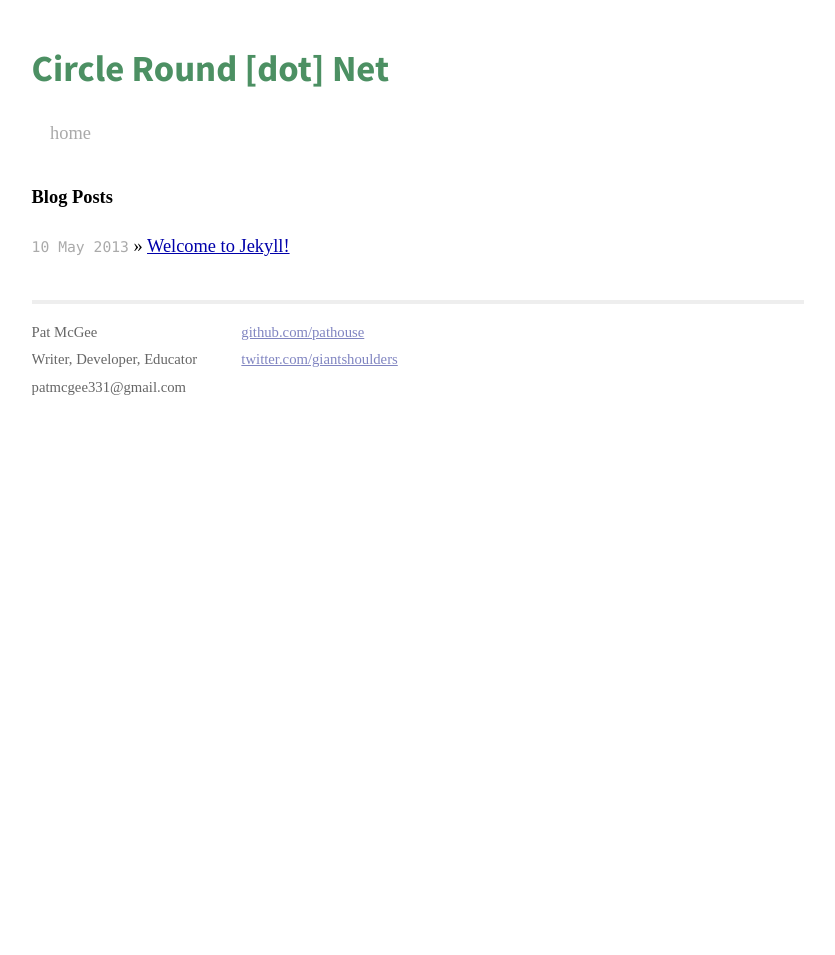
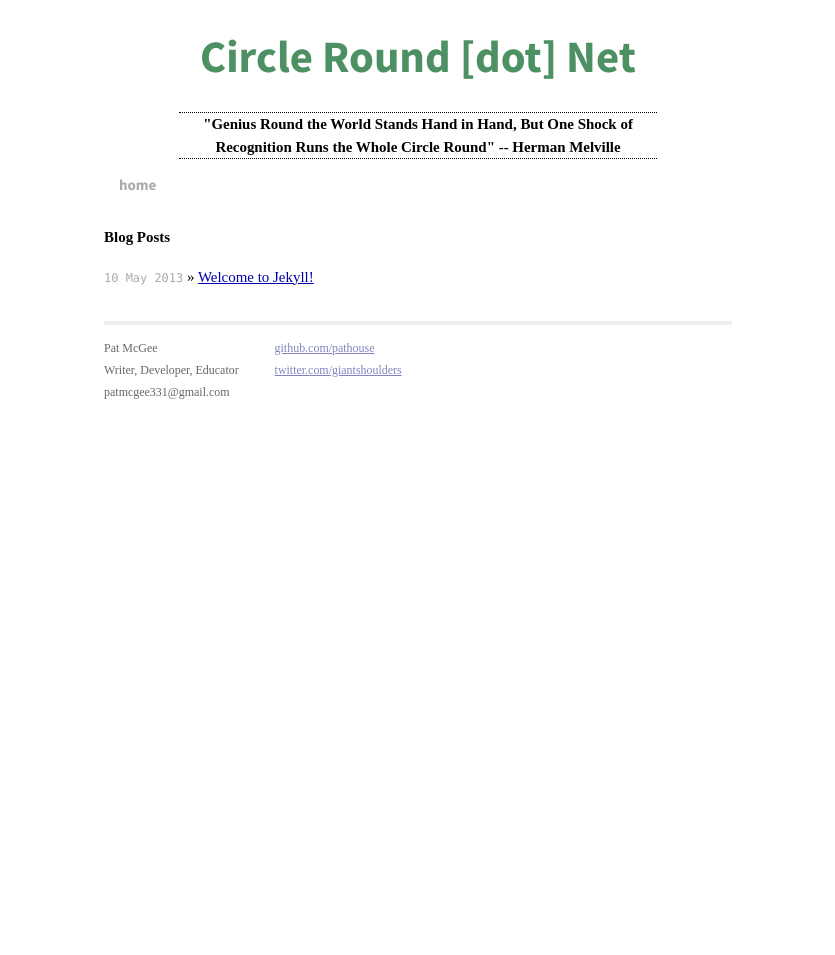
Before and after one commit to pathouse/pathouse.github.io, a Jekyll site: the page built from index.html, in a window 1280 px wide. Shown: the whole page, without its empty margins (222-1057 px from the left). Built offline with Jekyll 4.4.1, drawn with Linux system fonts in a browser that asks for light colours; some web fonts are replaced.

Commit message:
Style and default layout tweaks

```diff
--- a/_layouts/default.html
+++ b/_layouts/default.html
@@ -22,8 +22,10 @@
         <div class="container">
           <div class="site">
             <div class="header">
-              <h1 class="title"><a href="/">{{ site.name }}</a></h1><br />
-              <a class="extra" href="/">home</a>
+              <h1 class="title"><a href="/">{{ site.name }}</a></h1>
+              <div class="opening-quote">"Genius Round the World Stands Hand in Hand,
+              But One Shock of Recognition Runs the Whole Circle Round" -- Herman Melville</div>
+              <div class="nav"><a class="extra" href="/">home</a></div>
             </div>
 
                 {{ content }}
@@ -38,8 +40,8 @@
               </div>
               <div class="contact">
                 <p>
-                  <a href="http://github.com/yourusername/">github.com/pathouse</a><br />
-                  <a href="http://twitter.com/yourusername/">twitter.com/giantshoulders</a><br />
+                  <a href="http://github.com/pathouse">github.com/pathouse</a><br />
+                  <a href="http://twitter.com/giantshoulders">twitter.com/giantshoulders</a><br />
                 </p>
               </div>
             </div>
--- a/css/main.css
+++ b/css/main.css
@@ -15,7 +15,7 @@ html, body { height: 100%; }
 body {
   background-color: #FFF;
   font-family: 'Droid Serif', serif;
-  font-size: 1em;
+  font-size: small;
   text-align: center;
 }
 
@@ -69,7 +69,10 @@ ul.posts span {
 }
 
 .site .header {
+  font-family: 'Source Sans Pro', sans-serif;
+  font-weight: 700;
   margin-bottom: 2em;
+  text-align: center;
 }
 
 .site .header a {
@@ -77,10 +80,8 @@ ul.posts span {
 }
 
 .site .header h1.title {
-  font-family: 'Source Sans Pro', sans-serif;
-  font-weight: 700;
-  font-size: 2em;
-  display: inline-block;
+  font-size: 3em;
+
 }
 
 .site .header h1.title a {
@@ -90,10 +91,12 @@ ul.posts span {
 
 .site .header h1.title a:hover {
   /*color: #000;*/
-  color: #a6ddb9;
+  /*color: #a6ddb9;*/
+  color: #aaa;
 }
 
 .site .header a.extra {
+
   color: #aaa;
   margin-left: 1em;
 }
@@ -101,6 +104,22 @@ ul.posts span {
 .site .header a.extra:hover {
   color: #000;
 }
+
+.site .header .opening-quote {
+  font-family: 'Droid Serif', serif;
+  font-size: 1em;
+  color: black;
+  margin: 0em 5em 1em 5em;
+  border-top: 1px dotted black;
+  border-bottom: 1px dotted black;
+  text-align: center;
+}
+
+
+.site .header .nav {
+  text-align: left;
+}
+
 
 .site .meta {
   color: #aaa;
```
